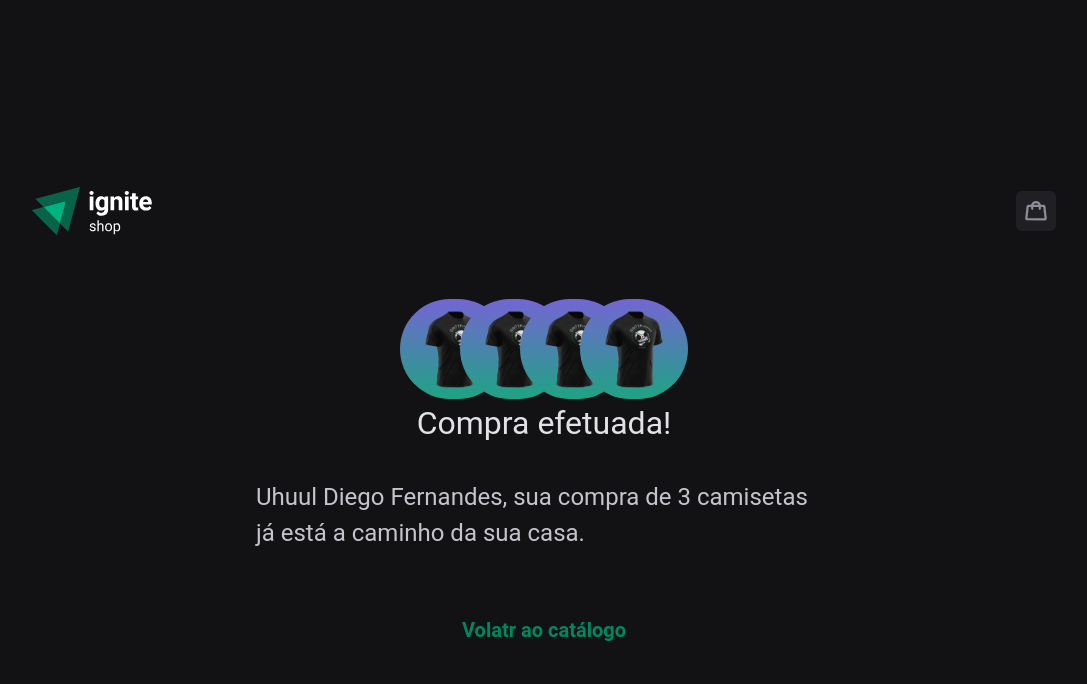
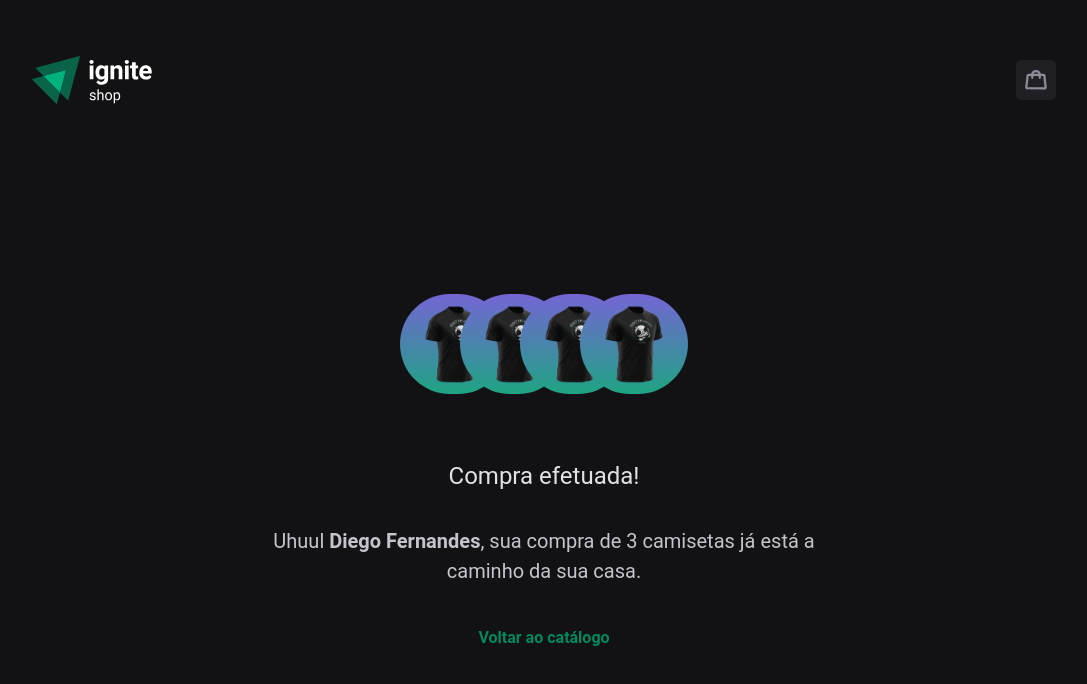
Before and after one commit to Jovi-souza/Ignite-shop-2.0, a Next.js app: page /success in a window 1280 px wide. Shown: the top 684 px of the page, without its empty margins (96-1183 px from the left). Built offline with nearby package versions, Linux system fonts and the light colour scheme; a web font is replaced by a local one.

Commit message:
fixing styles bugs

```diff
--- a/src/components/cart.tsx
+++ b/src/components/cart.tsx
@@ -41,7 +41,7 @@ export function Cart() {
   const isDisable = itemsinCart === 0
 
   return (
-    <div className="bg-elements p-2 rounded-md hover:bg-gray-600">
+    <div>
       <aside
         className={`${toggle} flex absolute top-0 right-0 bg-elements z-10 p-8 w-96 h-screen flex-col gap-4 duration-300`}
       >
@@ -95,13 +95,11 @@ export function Cart() {
           </button>
         </div>
       </aside>
-      <div className="relative">
-        <Handbag
-          size={24}
-          weight="bold"
-          className="text-icon cursor-pointer"
-          onClick={handleToggleMenu}
-        />
+      <div
+        className="relative p-2 bg-elements rounded-md hover:bg-gray-600 cursor-pointer"
+        onClick={handleToggleMenu}
+      >
+        <Handbag size={24} weight="bold" className="text-icon" />
         <span
           className={`${
             !itemsinCart ? 'hidden' : 'flex'
--- a/src/components/products.tsx
+++ b/src/components/products.tsx
@@ -32,7 +32,7 @@ export function Products({
   }
 
   return (
-    <div className="flex flex-col p-6 h-maxCover cursor-pointer relative items-center justify-center overflow-hidden bg-gradient-to-t from-bgGradient1 to-bgGradient2 group/hover rounded-md keen-slider__slide">
+    <div className="flex flex-col p-2 h-maxCover cursor-pointer relative items-center justify-center overflow-hidden bg-gradient-to-t from-bgGradient1 to-bgGradient2 group/hover rounded-md keen-slider__slide">
       <Link href={`/product/${id}`}>
         <Image
           src={imageUrl}
--- a/src/pages/success.tsx
+++ b/src/pages/success.tsx
@@ -4,8 +4,8 @@ import camisa from '../assets/1.png'
 
 export default function Success() {
   return (
-    <div className="flex flex-col items-center justify-center mx-auto">
-      <div className="flex justify-center items-center">
+    <div className="flex flex-col items-center justify-center mx-auto h-4/5">
+      <div className="flex justify-center items-center mb-16">
         <div className="w-max h-max rounded-full p-1 mt-8 -ml-12 -mr-12 flex items-center justify-center bg-gradient-to-t from-bgGradient1 to-bgGradient2">
           <Image src={camisa} width={100} alt="" className="object-cover" />
         </div>
@@ -19,16 +19,16 @@ export default function Success() {
           <Image src={camisa} width={100} alt="" className="object-cover" />
         </div>
       </div>
-      <h1 className="text-2xl text-title">Compra efetuada!</h1>
-      <p className="text-xl text-text max-w-xl items-center justify-center mt-8 leading-normal">
-        Uhuul Diego Fernandes, sua compra de 3 camisetas já está a caminho da
-        sua casa.
+      <h1 className="text-xl text-title">Compra efetuada!</h1>
+      <p className="text-lg text-text max-w-xl text-center mt-8 leading-normal">
+        Uhuul <strong>Diego Fernandes</strong>, sua compra de 3 camisetas já
+        está a caminho da sua casa.
       </p>
       <Link
         href="/"
-        className="block text-greenDark text-lg mt-16 no-underline	font-bold hover:text-greenLight"
+        className="block text-greenDark text-base mt-10 no-underline font-bold hover:text-greenLight"
       >
-        Volatr ao catálogo
+        Voltar ao catálogo
       </Link>
     </div>
   )
```
